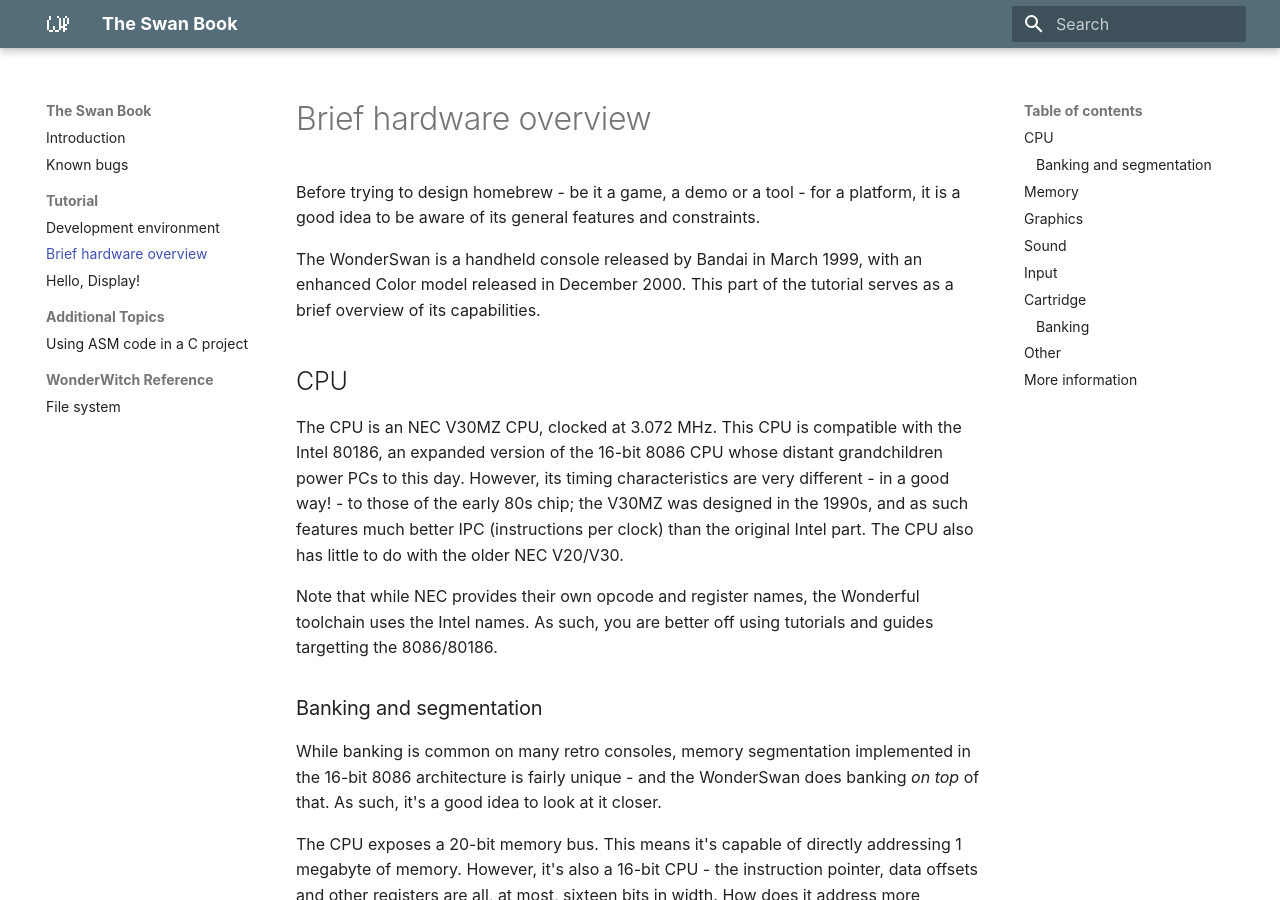
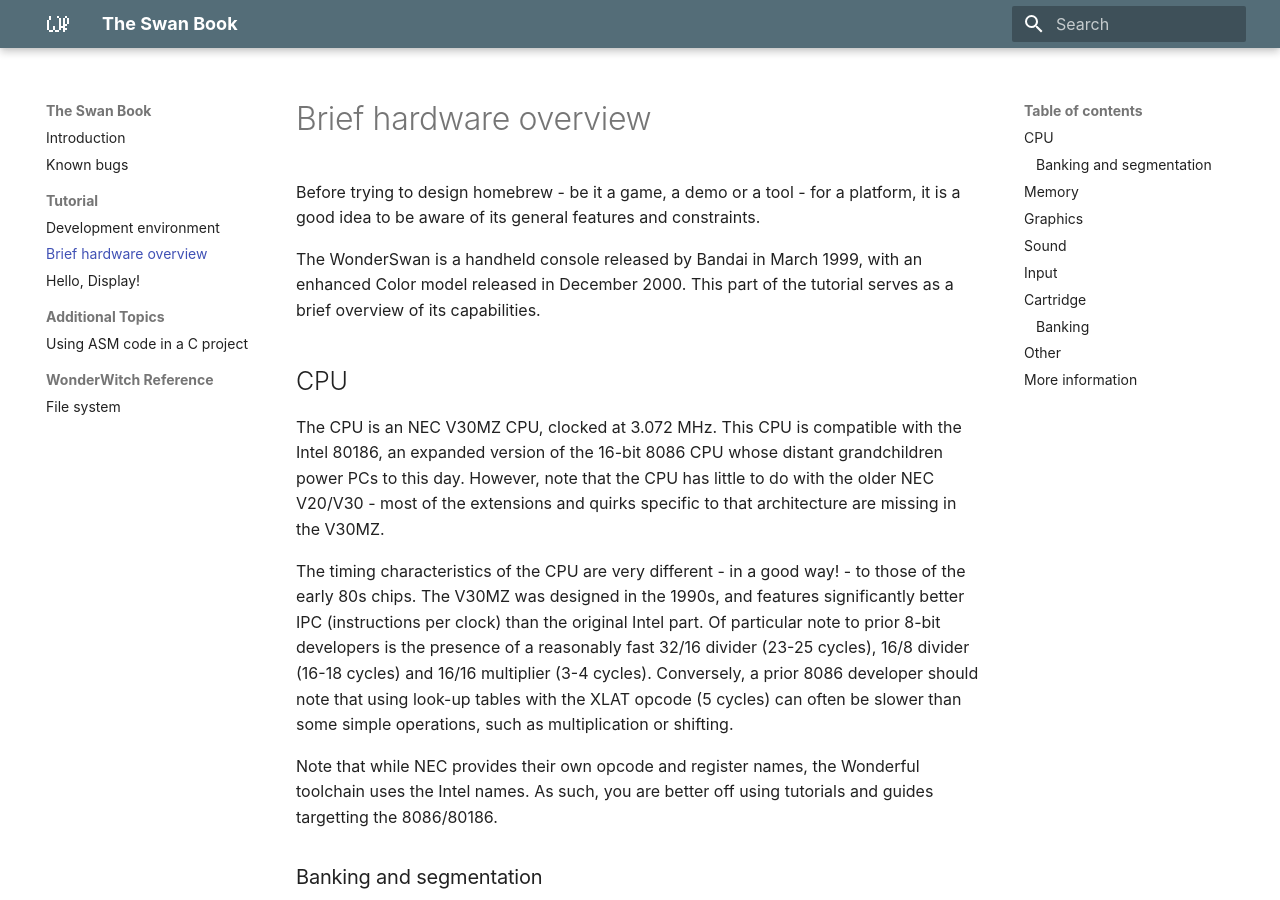
Before and after one commit to Alto-27/target-wswan-guide, an MkDocs documentation site: the page built from docs/tutorial/hardware-overview.md, in a window 1280 px wide and 900 px high. Built offline with MkDocs 1.6.1 and Material for MkDocs 9.7.7, drawn with Linux system fonts in a browser that asks for light colours; some of the changed text lies outside the part shown.

Commit message:
adjust hardware overview

```diff
--- a/docs/tutorial/hardware-overview.md
+++ b/docs/tutorial/hardware-overview.md
@@ -6,8 +6,9 @@ The WonderSwan is a handheld console released by Bandai in March 1999, with an e
 
 ## CPU
 
-The CPU is an NEC V30MZ CPU, clocked at 3.072 MHz. This CPU is compatible with the Intel 80186, an expanded version of the 16-bit 8086 CPU whose distant grandchildren power PCs to this day.
-However, its timing characteristics are very different - in a good way! - to those of the early 80s chip; the V30MZ was designed in the 1990s, and as such features much better IPC (instructions per clock) than the original Intel part. The CPU also has little to do with the older NEC V20/V30.
+The CPU is an NEC V30MZ CPU, clocked at 3.072 MHz. This CPU is compatible with the Intel 80186, an expanded version of the 16-bit 8086 CPU whose distant grandchildren power PCs to this day. However, note that the CPU has little to do with the older NEC V20/V30 - most of the extensions and quirks specific to that architecture are missing in the V30MZ.
+
+The timing characteristics of the CPU are very different - in a good way! - to those of the early 80s chips. The V30MZ was designed in the 1990s, and features significantly better IPC (instructions per clock) than the original Intel part. Of particular note to prior 8-bit developers is the presence of a reasonably fast 32/16 divider (23-25 cycles), 16/8 divider (16-18 cycles) and 16/16 multiplier (3-4 cycles). Conversely, a prior 8086 developer should note that using look-up tables with the XLAT opcode (5 cycles) can often be slower than some simple operations, such as multiplication or shifting.
 
 Note that while NEC provides their own opcode and register names, the Wonderful toolchain uses the Intel names. As such, you are better off using tutorials and guides targetting the 8086/80186.
 
@@ -45,9 +46,9 @@ However, because *banking* is still done on top, a far pointer to the cartridge
 
 ## Memory
 
-The WonderSwan features 16 kilobytes of internal memory. The WonderSwan Color bumps that to a total of 64 kilobytes.
+The WonderSwan features 16 kilobytes of internal memory. The WonderSwan Color bumps that to a total of 64 kilobytes. The address space is divided so that CPU addresses `0x00000 - 0x0FFFF` point to internal memory, while addresses `0x10000` - `0xFFFFF` are redirected to the cartridge.
 
-Unlike most 8/16-bit platforms, the WonderSwan has a unified memory architecture - CPU, video and audio data are all stored in the same internal memory at different locations.
+Unlike many other 8/16-bit platforms, the WonderSwan has a unified memory architecture - CPU, video and audio data are all stored in the same internal memory at different locations.
 
 The WonderSwan Color also adds general DMA, capable of efficiently copying data from the internal or cartridge memory to the internal memory.
 
```
